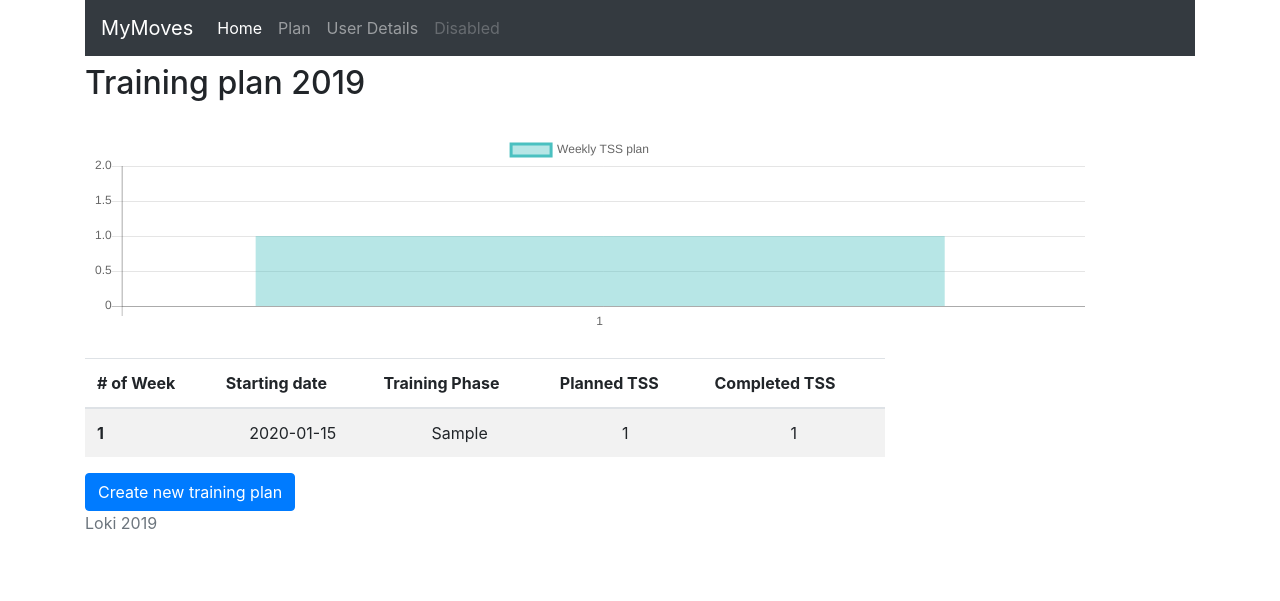
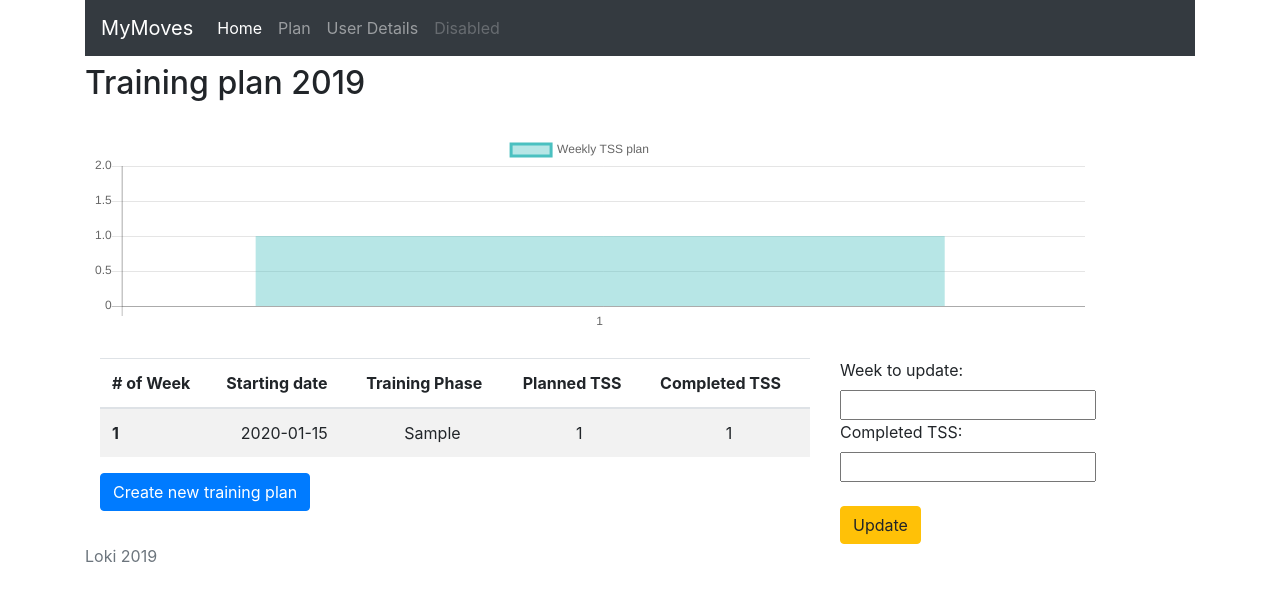
Before and after one commit to Pvtepaev/mymoves, a Flask app: page / in a window 1280 px wide. Shown: the top 601 px of the page. Run offline with Flask 2, Linux system fonts and the light colour scheme; tables that the repository leaves empty hold one stand-in row (values such as "Sample post"); some libraries are stand-ins or nearby versions.

Commit message:
added update weekly tss

```diff
--- a/forms.py
+++ b/forms.py
@@ -5,6 +5,14 @@ from wtforms import Form, StringField, TextField, DateField
 from wtforms.validators import Required, Length
 
 
+#Update values in trainig plan
+class UpdatePlan(Form):
+    weeknumber = StringField('Week to update: ', validators = [Required()])
+    tsscompleted = StringField('Completed TSS:', validators = [Required()])
+
+
+
+#Create plan
 class CreatePlan(Form):
     startdate = DateField('Start Date')
 
--- a/templates/plan.html
+++ b/templates/plan.html
@@ -57,7 +57,9 @@ Training plan 2019
       });
     </script>
   <br>
-
+  <div class="container">
+    <div class="row">
+      <div class="col-md-8">
         <table class="table table-striped" style="width: 800px">
           <thead>
             <tr>
@@ -108,6 +110,22 @@ Training plan 2019
           </tbody>
         </table>
         <a href="{{ url_for('create_plan') }}"><button type="button" class="btn btn-primary">Create new training plan</button></a>
+      </div>
+      <div class="col-md-4">
+          <form action="{{ url_for('plan') }}" method='POST'>
+          {% for m in form %}
+            {{ m.label }}
+              {{ m() }}
+              <br>
+          {%    endfor %}
+          <br>
+          <button type="submit" class="btn btn-warning">Update</button>
+          </form>
+
+      </div>
+    </div>
+  </div>
+
 
 
 
--- a/view.py
+++ b/view.py
@@ -1,7 +1,7 @@
 from app import app
 from app import db
 from flask import render_template, request, redirect, url_for
-from forms import UserEdit, CreatePlan
+from forms import *
 import datetime
 #from werkzeug.utils import secure_filename
 #import os
@@ -40,14 +40,25 @@ def sample_chart():
 
 @app.route('/')
 #http://localhost/plan
-@app.route('/plan')
+@app.route('/plan', methods=['POST', 'GET'])
 def plan():
+    if request.method == 'POST':
+        weeknumber = request.form['weeknumber']
+        tsscompleted = request.form['tsscompleted']
+        try:
+            db.session.query(Plan).filter_by(Week=weeknumber).update({'TSScompl': tsscompleted})
+            db.session.commit()
+        except:
+            print('can not do this')
+        return redirect(url_for('plan'))
+    form = UpdatePlan()
+
     value = Plan.query.all()
 
     legend = 'Weekly TSS plan'
     date_today = datetime.date.today()
 
-    return render_template( 'plan.html', n = value, d = date_today, legend = legend)
+    return render_template('plan.html', n = value, d = date_today, legend = legend, form=form)
 
 
 
@@ -63,7 +74,7 @@ def create_plan():
 
         try:
 
-            db.session.query(Plan).delete()
+            db.session.query(testPlan).delete()
             db.session.commit()
             for x in range(52):
                 plan = Plan(Date=(truestartdate + datetime.timedelta(days=7)*x), Week= x + 1, TSSplan= tssplanweek[x], TSScompl=0)
```
